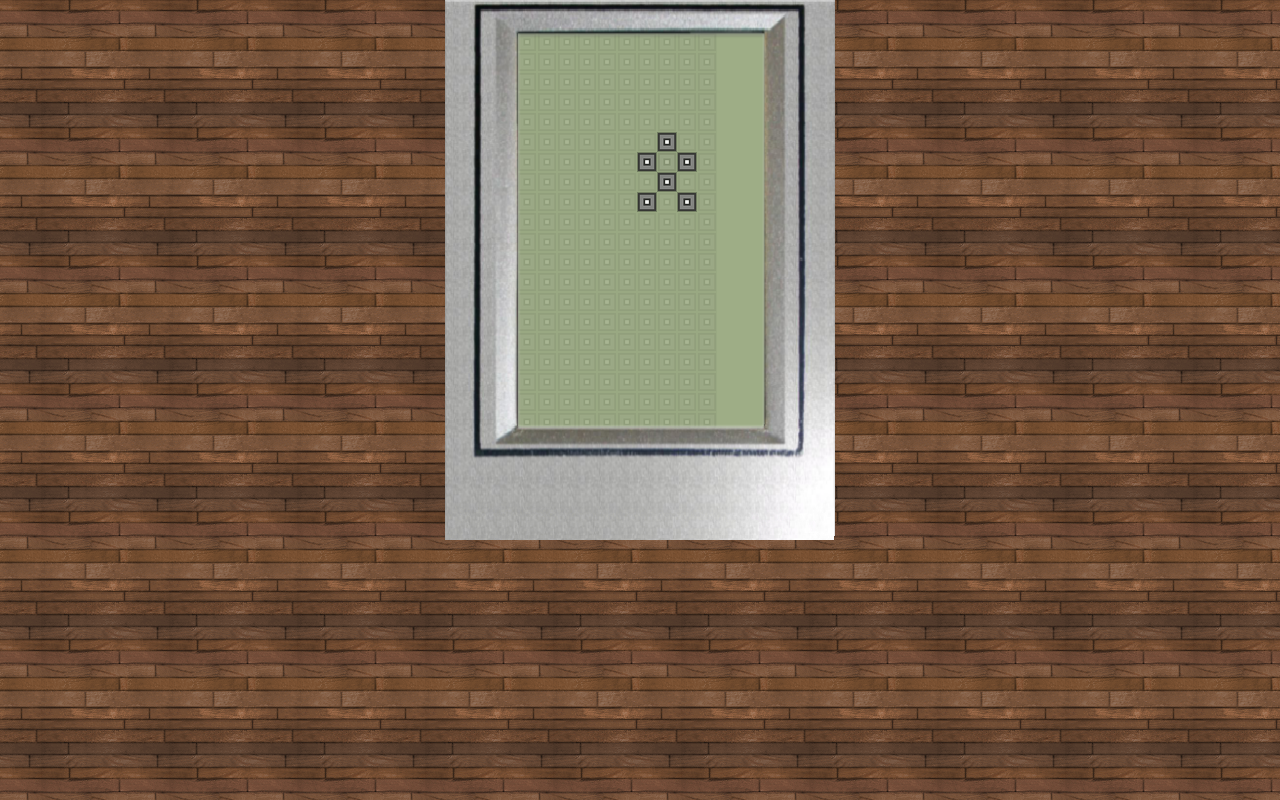
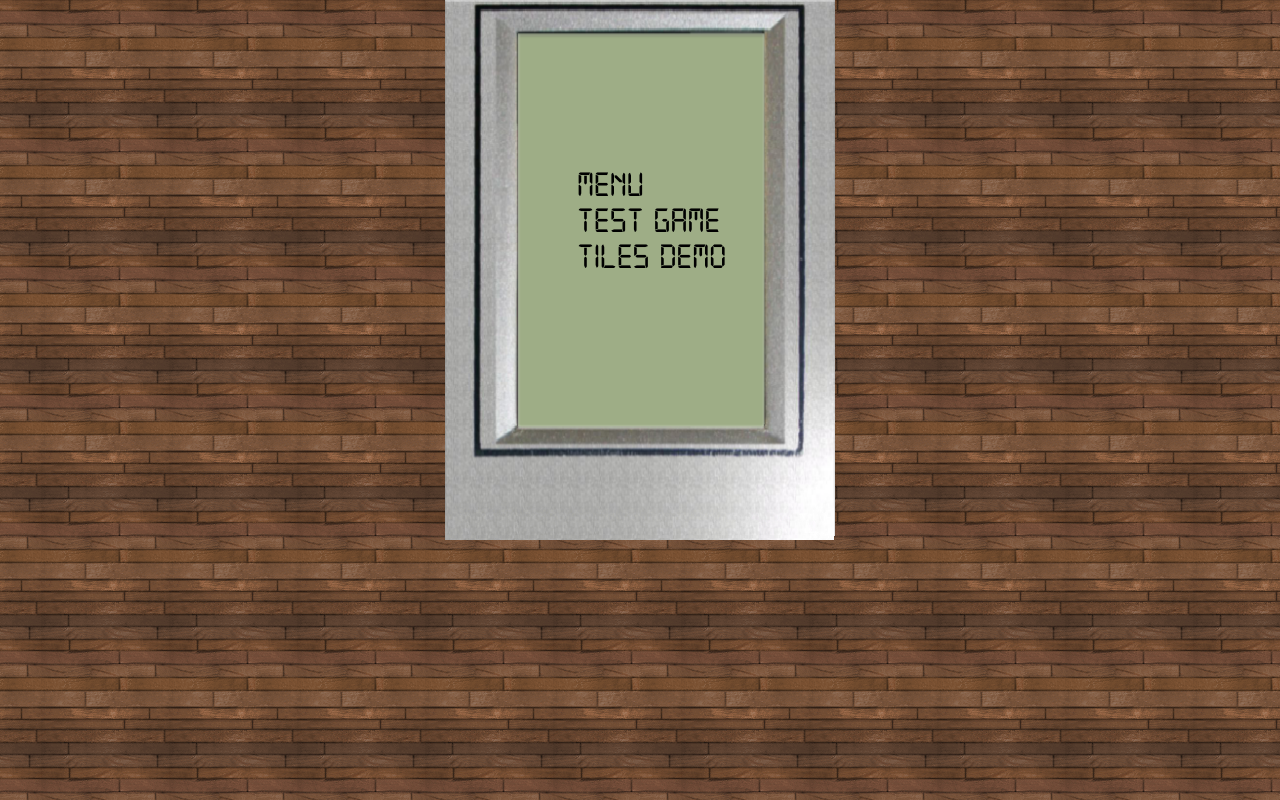
Before and after one commit to didimoner/deeengine, a website built with webpack: page src/index.html in a window 1280 px wide. Built offline with nearby package versions, Linux system fonts and the light colour scheme.

Commit message:
implemented Text class to draw strings; created menu screen

```diff
--- /dev/null
+++ b/src/engine/entities/text.ts
@@ -0,0 +1,45 @@
+import {Position} from '../../shared/interfaces';
+
+export class Text {
+
+  private text: string;
+  private position: Position;
+  private fontSize: number;
+  private fontName: string;
+  private fontColor: string;
+
+  constructor(
+    text: string,
+    x: number,
+    y: number,
+    fontSize: number,
+    fontName: string = 'Digital-7',
+    fontColor: string = 'black'
+  ) {
+    this.text = text;
+    this.position = <Position>{x, y};
+    this.fontSize = fontSize;
+    this.fontName = fontName;
+    this.fontColor = fontColor;
+  }
+
+  update(): void {
+
+  }
+
+  draw(ctx: CanvasRenderingContext2D): void {
+    ctx.save();
+    ctx.font = `${this.fontSize}px ${this.fontName}, verdana, sans-serif`;
+    ctx.fillStyle = this.fontColor;
+    ctx.fillText(this.text, this.position.x, this.position.y);
+    ctx.restore();
+  }
+
+  public setPosition(x: number, y: number): void {
+    this.position = <Position>{x, y};
+  }
+
+  public getPosition(): Position {
+    return this.position;
+  }
+}
--- a/src/engine/screenManager.ts
+++ b/src/engine/screenManager.ts
@@ -1,6 +1,7 @@
 import {GameScene} from '../shared/interfaces';
 import {TestGame} from '../modules/test';
 import {TilesDemo} from '../modules/tilesDemo';
+import {GameMenu} from '../modules/gameMenu';
 
 export class ScreenManager {
 
@@ -10,10 +11,12 @@ export class ScreenManager {
   constructor() {
     let testGame: TestGame = new TestGame();
     let tileDemo: TilesDemo = new TilesDemo();
+    let gameMenu: GameMenu = new GameMenu();
 
     this.screenList.push(testGame);
     this.screenList.push(tileDemo);
-    this.activeScreen = 1;
+    this.screenList.push(gameMenu);
+    this.activeScreen = 2;
   }
 
   public update(): void {
--- /dev/null
+++ b/src/modules/gameList.ts
@@ -0,0 +1,9 @@
+import {TilesDemo} from "./tilesDemo";
+import {TestGame} from "./test";
+import {GameMenu} from "./gameMenu";
+
+export const GAME_LIST = [
+  {title: 'Menu', module: GameMenu},
+  {title: 'Test Game', module: TestGame},
+  {title: 'Tiles Demo', module: TilesDemo}
+];
--- /dev/null
+++ b/src/modules/gameMenu.ts
@@ -0,0 +1,38 @@
+import {GameScene, GameListElement} from '../shared/interfaces';
+import {CANVAS_HEIGHT} from '../shared/constants';
+import {GAME_LIST} from './gameList';
+import {Text} from '../engine/entities/text';
+
+export class GameMenu implements GameScene {
+
+  private fontSize: number;
+  private menuItems: Text[] = [];
+
+  constructor() {
+    this.fontSize = 36;
+    this.init();
+  }
+
+  private init() {
+    const itemsSize = this.fontSize * (GAME_LIST.length - 1);
+
+    GAME_LIST.forEach((element, index) => {
+      this.menuItems.push(new Text(
+        element.title,
+        60,
+        index * this.fontSize + (CANVAS_HEIGHT- itemsSize) / 2,
+        this.fontSize
+      ));
+    });
+  }
+
+  update(): void {
+
+  }
+
+  draw(ctx: CanvasRenderingContext2D): void {
+    for (let item of this.menuItems) {
+      item.draw(ctx);
+    }
+  }
+}
--- a/src/modules/tilesDemo.ts
+++ b/src/modules/tilesDemo.ts
@@ -24,9 +24,7 @@ export class TilesDemo implements GameScene {
   }
 
   public update(): void {
-    for (let tile of this.tiles) {
-      tile.update();
-    }
+
   }
 
   public draw(ctx: CanvasRenderingContext2D): void {
--- a/src/shared/interfaces.ts
+++ b/src/shared/interfaces.ts
@@ -12,3 +12,8 @@ export interface GameScene {
   update(): void;
   draw(ctx: CanvasRenderingContext2D): void;
 }
+
+export interface GameListElement {
+  title: string;
+  module: GameScene;
+}
--- a/src/styles/main.styl
+++ b/src/styles/main.styl
@@ -1,3 +1,8 @@
+@font-face {
+    font-family: Digital-7;
+    src: url('../fonts/digital-7.ttf');
+}
+
 body {
     text-align: center;
     background: url('../img/bg-tile.png') repeat;
```
Also changed, not shown: src/fonts/digital-7.ttf (added).
